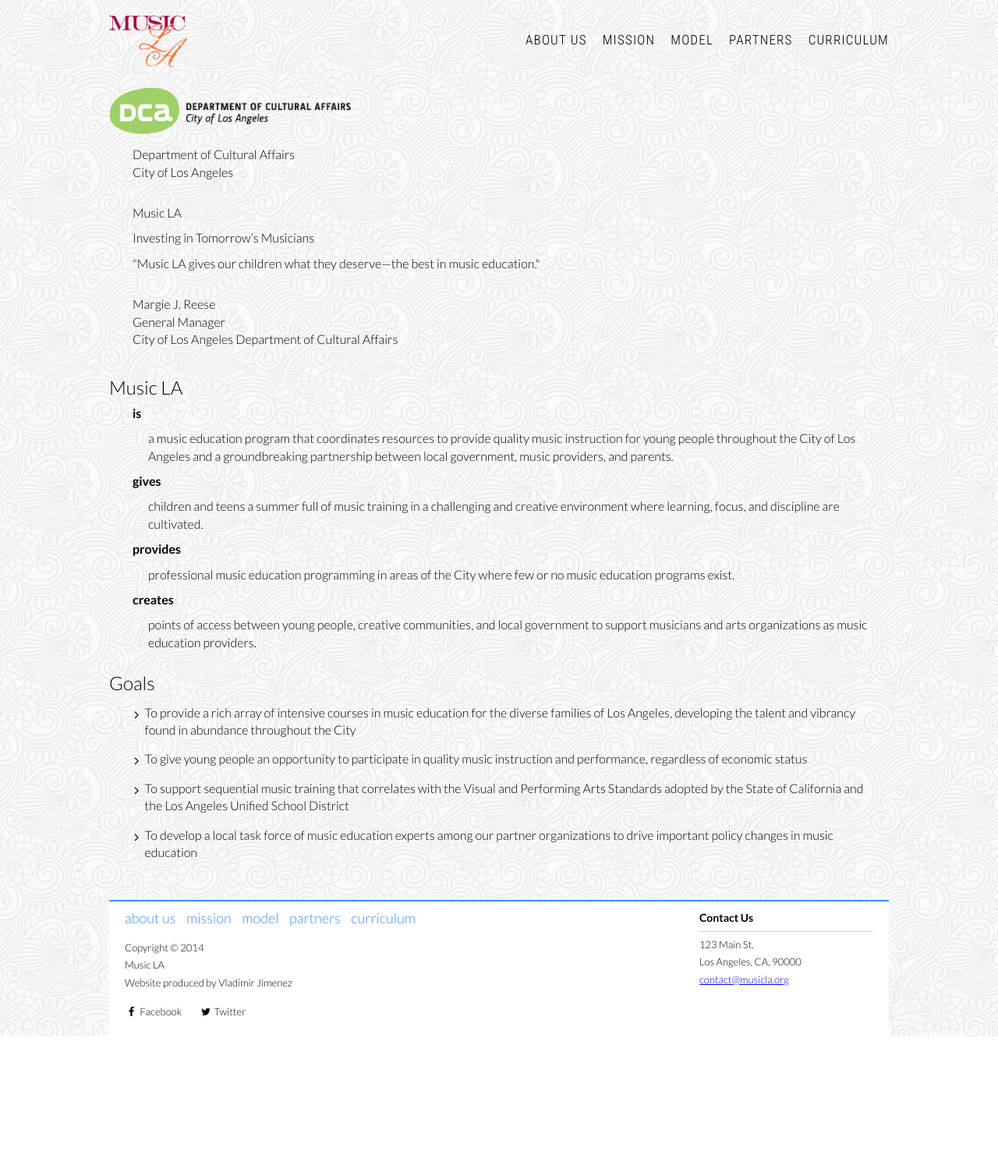
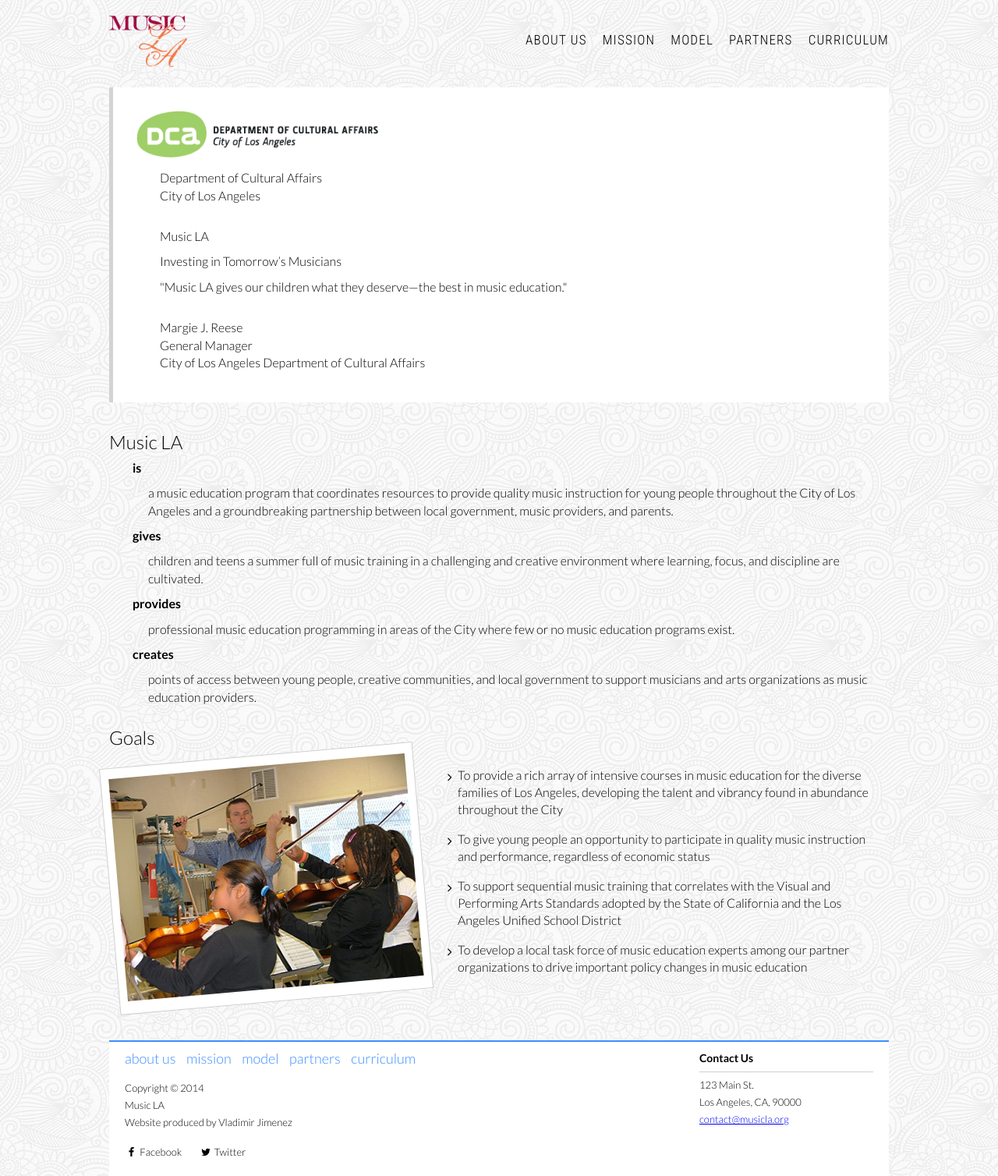
Before and after one commit to allejo/art-201-final, a plain HTML site: page dist/about-us.html in a window 1280 px wide. Shown: the whole page at 78% size. Before the commit the page ends 1329 px from the top, so only its background shows below. Drawn offline with nearby package versions, Linux system fonts and the light colour scheme.

Commit message:
Added pictures to about us page

```diff
--- a/assets/css/partials/_about-us.scss
+++ b/assets/css/partials/_about-us.scss
@@ -3,12 +3,19 @@ body {
         @extend %margin-center;
         @extend %wrapper;
 
-        section {
+        > section {
             font-family: $Font-Lato;
 
-            article {
+            > article {
                 &.message {
+                    background-color: white;
+                    border-left: 5px solid lightgrey;
                     margin-bottom: 40px;
+                    padding: 30px;
+
+                    p {
+                        margin-left: 30px;
+                    }
                 }
 
                 &.program-description {
@@ -23,6 +30,20 @@ body {
                 }
             }
 
+            > section {
+                @include outer-container;
+
+                > div {
+                    @include span-columns(5);
+                }
+
+                > ul {
+                    @include span-columns(7);
+
+                    padding-left: 0;
+                }
+            }
+
             ul {
                 li {
                     margin: 15px 0;
--- a/dist/about-us.html
+++ b/dist/about-us.html
@@ -29,9 +29,9 @@
 </ul>    </nav>
 </header>
     <section>
+        <article class="message padding left">
             <img src="../assets/images/dca_logo.png" width="310" />
 
-        <article class="message padding left">
             <p class="no-margin bottom">Department of Cultural Affairs</p>
             <p class="no-margin top">City of Los Angeles</p>
 
@@ -47,7 +47,6 @@
         </article>
 
         <h3>Music LA</h3>
-
         <article class="program-description">
             <p><strong>is</strong></p>
             <p class="description">a music education program that coordinates resources to provide quality music instruction for young people throughout the City of Los Angeles and a groundbreaking partnership between local government, music providers, and parents.</p>
@@ -60,12 +59,18 @@
         </article>
 
         <h3>Goals</h3>
+        <section>
+            <div class="picture-border rotate left">
+                <img src="../assets/images/musicla-is.png" width="410" />
+            </div>
+
             <ul class="no-bullets">
                 <li><i class="fa fa-fw fa-angle-right"></i><p>To provide a rich array of intensive courses in music education for the diverse families of Los Angeles, developing the talent and vibrancy found in abundance throughout the City</p></li>
                 <li><i class="fa fa-fw fa-angle-right"></i><p>To give young people an opportunity to participate in quality music instruction and performance, regardless of economic status</p></li>
                 <li><i class="fa fa-fw fa-angle-right"></i><p>To support sequential music training that correlates with the Visual and Performing Arts Standards adopted by the State of California and the Los Angeles Unified School District</p></li>
                 <li><i class="fa fa-fw fa-angle-right"></i><p>To develop a local task force of music education experts among our partner organizations to drive important policy changes in music education</p></li>
             </ul>
+        </section>
     </section>
 
     <footer>
```
Also changed, not shown: assets/css/styles.css, assets/images/musicla-is.png (added), 3 other files. Lines whose indentation alone changed are shown as unchanged.
